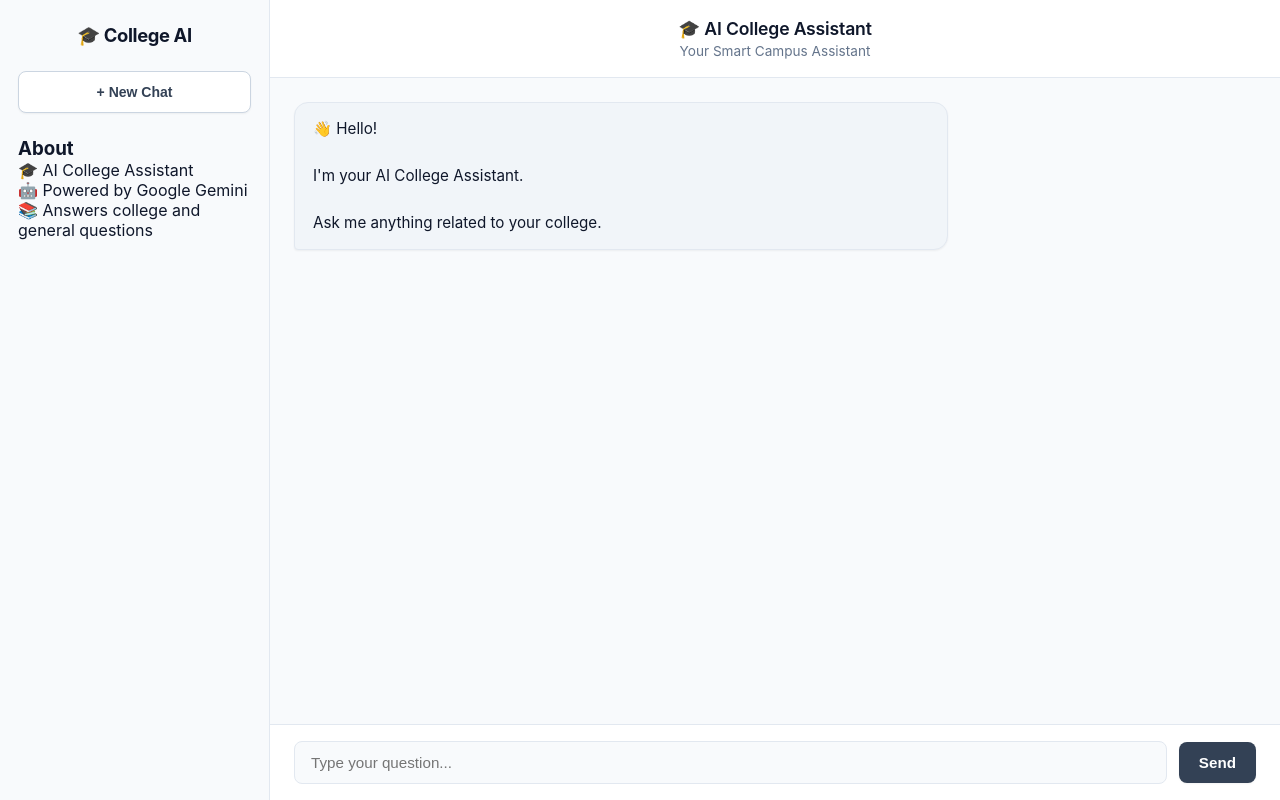
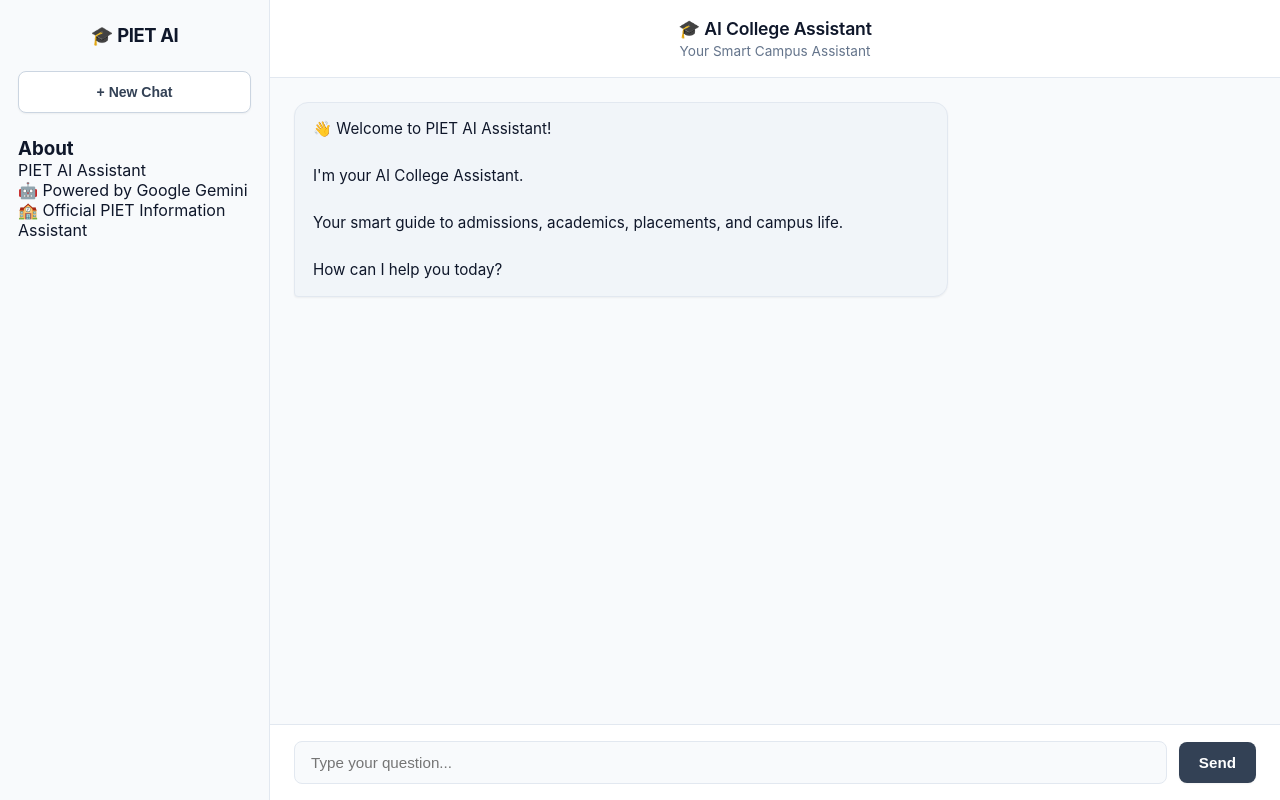
Before and after one commit to kritikmakkar-dev/College-Assistant, a Flask app: page / in a window 1280 px wide. Run offline with Flask 3, Linux system fonts and the light colour scheme; parts of the project's set-up code (start-up, migrations or seed data) failed here and were passed over.

Commit message:
Change branding to PIET AI Assistant
Updated the title and branding from 'AI College Assistant' to 'PIET AI Assistant'. Revised the welcome message to reflect the new branding and added information about admissions, academics, placements, and campus life.

```diff
--- a/templates/index.html
+++ b/templates/index.html
@@ -7,7 +7,7 @@
 
     <meta name="viewport" content="width=device-width, initial-scale=1.0">
 
-    <title>AI College Assistant</title>
+    <title>PIET AI Assistant</title>
 
     <link rel="stylesheet"
           href="{{ url_for('static', filename='style.css') }}">
@@ -39,7 +39,7 @@
 
         <aside class="sidebar">
 
-            <h2>🎓 College AI</h2>
+            <h2>🎓 PIET AI</h2>
 
             <button id="new-chat-btn">
 
@@ -52,14 +52,14 @@
                 <h3>About</h3>
 
                 <p>
-                    🎓 AI College Assistant
+                    PIET AI Assistant
                 </p>
 
                 <p>
                     🤖 Powered by Google Gemini
                 </p>
                 <p>
-                    📚 Answers college and general questions
+                    🏫 Official PIET Information Assistant
                 </p>
             </div>
 
@@ -100,7 +100,7 @@
 
                 <div id="welcome-message" class="bot-message">
 
-                    👋 Hello!
+                    👋 Welcome to PIET AI Assistant!
 
                     <br><br>
 
@@ -108,7 +108,11 @@
 
                     <br><br>
 
-                    Ask me anything related to your college.
+                   Your smart guide to admissions, academics, placements, and campus life.
+
+                    <br><br>
+
+                   How can I help you today?
 
                 </div>
 
```
